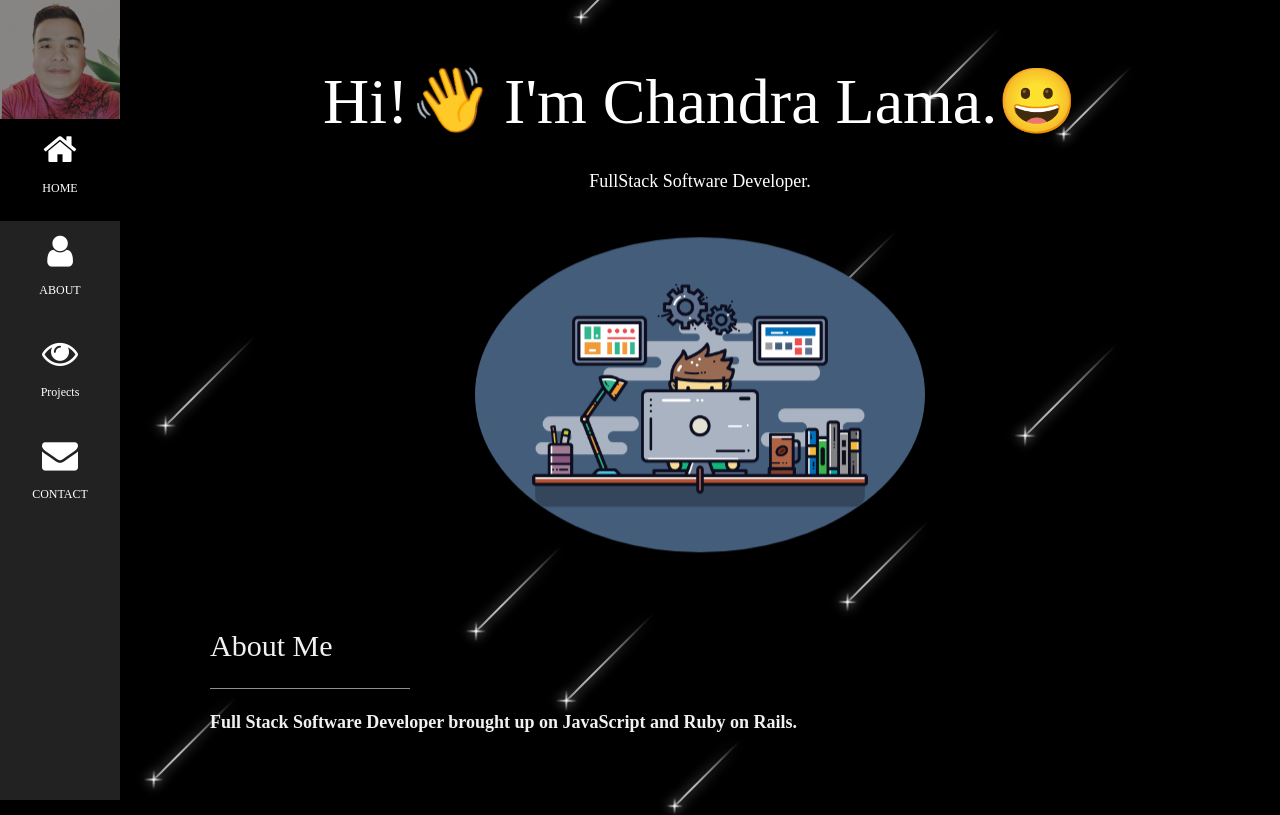
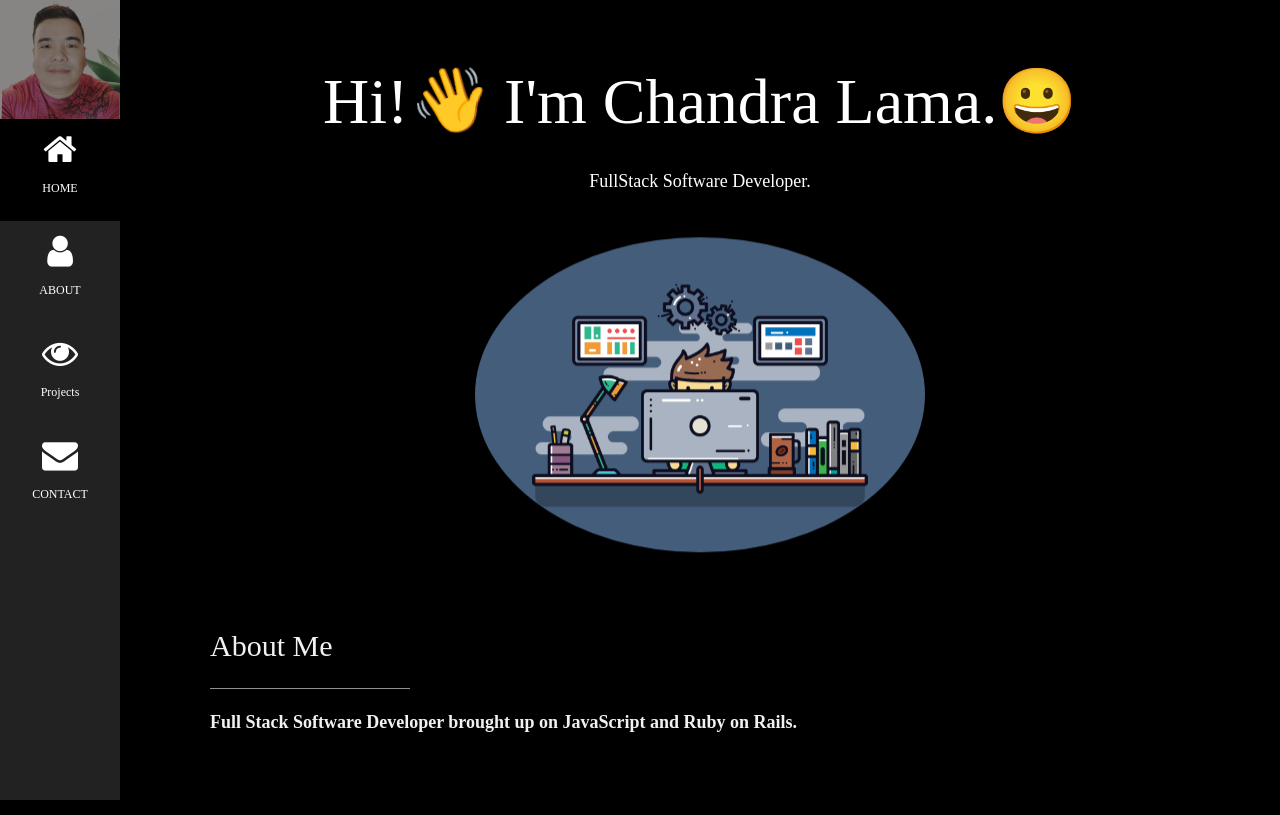
Before and after one commit to iamme24cl/my-website, a React (Create React App) app: page / in a window 1280 px wide. Shown: the top 815 px of the page. Built offline with nearby package versions, Linux system fonts and the light colour scheme; a web font is replaced by a local one.

Commit message:
deleted star background

```diff
--- a/public/index.html
+++ b/public/index.html
@@ -47,6 +47,7 @@
   </head>
   <body class="w3-black">
     <noscript>You need to enable JavaScript to run this app.</noscript>
+
     <div id="root"></div>
     <!--
       This HTML file is a template.
--- a/src/components/App.js
+++ b/src/components/App.js
@@ -1,6 +1,5 @@
 import React from 'react';
 import NavBar from './NavBar';
-import Background from './Background';
 import HomePage from './HomePage';
 import About from './About';
 import Projects from './Projects'
@@ -24,11 +23,11 @@
       <div>
         <NavBar />
         <div id="main">
-          <Background />
           <HomePage />
           <About />
           <Projects />
           <Contact />
+
         </div>
       </div>
     );
--- a/src/components/Background.js
+++ /dev/null
@@ -1,63 +0,0 @@
-import React from "react";
-import './Background.scss';
-
-const Background = () => {
-
-
-  return (
-    <div class="stars">
-      <div class="star"></div>
-      <div class="star"></div>
-      <div class="star"></div>
-      <div class="star"></div>
-      <div class="star"></div>
-      <div class="star"></div>
-      <div class="star"></div>
-      <div class="star"></div>
-      <div class="star"></div>
-      <div class="star"></div>
-      <div class="star"></div>
-      <div class="star"></div>
-      <div class="star"></div>
-      <div class="star"></div>
-      <div class="star"></div>
-      <div class="star"></div>
-      <div class="star"></div>
-      <div class="star"></div>
-      <div class="star"></div>
-      <div class="star"></div>
-      <div class="star"></div>
-      <div class="star"></div>
-      <div class="star"></div>
-      <div class="star"></div>
-      <div class="star"></div>
-      <div class="star"></div>
-      <div class="star"></div>
-      <div class="star"></div>
-      <div class="star"></div>
-      <div class="star"></div>
-      <div class="star"></div>
-      <div class="star"></div>
-      <div class="star"></div>
-      <div class="star"></div>
-      <div class="star"></div>
-      <div class="star"></div>
-      <div class="star"></div>
-      <div class="star"></div>
-      <div class="star"></div>
-      <div class="star"></div>
-      <div class="star"></div>
-      <div class="star"></div>
-      <div class="star"></div>
-      <div class="star"></div>
-      <div class="star"></div>
-      <div class="star"></div>
-      <div class="star"></div>
-      <div class="star"></div>
-      <div class="star"></div>
-      <div class="star"></div>
-    </div>
-  );
-}
-
-export default Background;
--- a/src/components/Background.scss
+++ /dev/null
@@ -1,105 +0,0 @@
-@mixin sp-layout {
-  @media screen and (max-width: 750px) {
-    @content;
-  }
-}
-
-@function random_range($min, $max) {
-  $rand: random();
-  $random_range: $min + floor($rand * (($max - $min) + 1));
-  @return $random_range;
-}
-
-.stars {
-  position: fixed;
-  top: 0;
-  left: 0;
-  width: 100%;
-  height: 120%;
-  transform: rotate(-45deg);
-}
-
-.star {
-  $star-count: 50;
-  --star-color: var(--primary-color);
-  --star-tail-length: 6em;
-  --star-tail-height: 2px;
-  --star-width: calc(var(--star-tail-length) / 6);
-  --fall-duration: 9s;
-  --tail-fade-duration: var(--fall-duration);
-
-  position: absolute;
-  top: var(--top-offset);
-  left: 0;
-  width: var(--star-tail-length);
-  height: var(--star-tail-height);
-  color: var(--star-color);
-  background: linear-gradient(45deg, currentColor, transparent);
-  border-radius: 50%;
-  filter: drop-shadow(0 0 6px currentColor);
-  transform: translate3d(104em, 0, 0);
-  animation: fall var(--fall-duration) var(--fall-delay) linear infinite, tail-fade var(--tail-fade-duration) var(--fall-delay) ease-out infinite;
-
-  @include sp-layout {
-    // For mobile performance, tail-fade animation will be removed QAQ
-    animation: fall var(--fall-duration) var(--fall-delay) linear infinite;
-  }
-
-  @for $i from 1 through $star-count {
-    &:nth-child(#{$i}) {
-      --star-tail-length: #{random_range(500em, 750em) / 100};
-      --top-offset: #{random_range(0vh, 10000vh) / 100};
-      --fall-duration: #{random_range(6000, 12000s) / 1000};
-      --fall-delay: #{random_range(0, 10000s) / 1000};
-    }
-  }
-
-  &::before, &::after {
-    position: absolute;
-    content: '';
-    top: 0;
-    left: calc(var(--star-width) / -2);
-    width: var(--star-width);
-    height: 100%;
-    background: linear-gradient(45deg, transparent, currentColor, transparent);
-    border-radius: inherit;
-    animation: blink 2s linear infinite;
-  }
-
-  &::before {
-    transform: rotate(45deg);
-  }
-
-  &::after {
-    transform: rotate(-45deg);
-  }
-}
-
-@keyframes fall {
-  to {
-    transform: translate3d(-30em, 0, 0);
-  }
-}
-
-@keyframes tail-fade {
-  0%, 50% {
-    width: var(--star-tail-length);
-    opacity: 1;
-  }
-
-  70%, 80% {
-    width: 0;
-    opacity: 0.4;
-  }
-
-  100% {
-    width: 0;
-    opacity: 0;
-  }
-}
-
-@keyframes blink {
-  50% {
-    opacity: 0.6;
-  }
-}
--- a/src/components/HomePage.js
+++ b/src/components/HomePage.js
@@ -4,7 +4,6 @@
 const HomePage = () => {
   return (
     <div id="home" className="w3-padding-large">
-
       <header className="w3-container w3-padding-32 w3-center w3-black" id="home">
         <h1 className="w3-jumbo"><span>Hi!<span className="wave"> 👋</span> I'm</span> Chandra Lama.<span>&#128512;</span></h1>
         <p>FullStack Software Developer.</p>
--- a/src/components/Projects.js
+++ b/src/components/Projects.js
@@ -10,7 +10,7 @@
       {/* Grid for projects */}
       <div className="w3-row-padding" style={{margin: "0 -16px"}}>
         <div className="w3-half w3-card-4">
-          <a href="https://my-invoices.netlify.app/" target="_blank" rel="noreferrer"><img className="project-image" src="images/invoices.gif" style={{width: "100%", height: "300px"}} alt="invoices" /></a>
+        <a href="https://my-invoices.netlify.app/" target="_blank" rel="noreferrer"><img className="project-image" src="images/invoices.gif" style={{width: "100%", height: "300px"}} alt="invoices" /></a>
           <div className="w3-container">
             <p className="w3-center">A single page application with React and Redux front end that creates and manages Invoices for an Account.
               User can also filter their invoices by Client name and Invoice description.</p>
```
